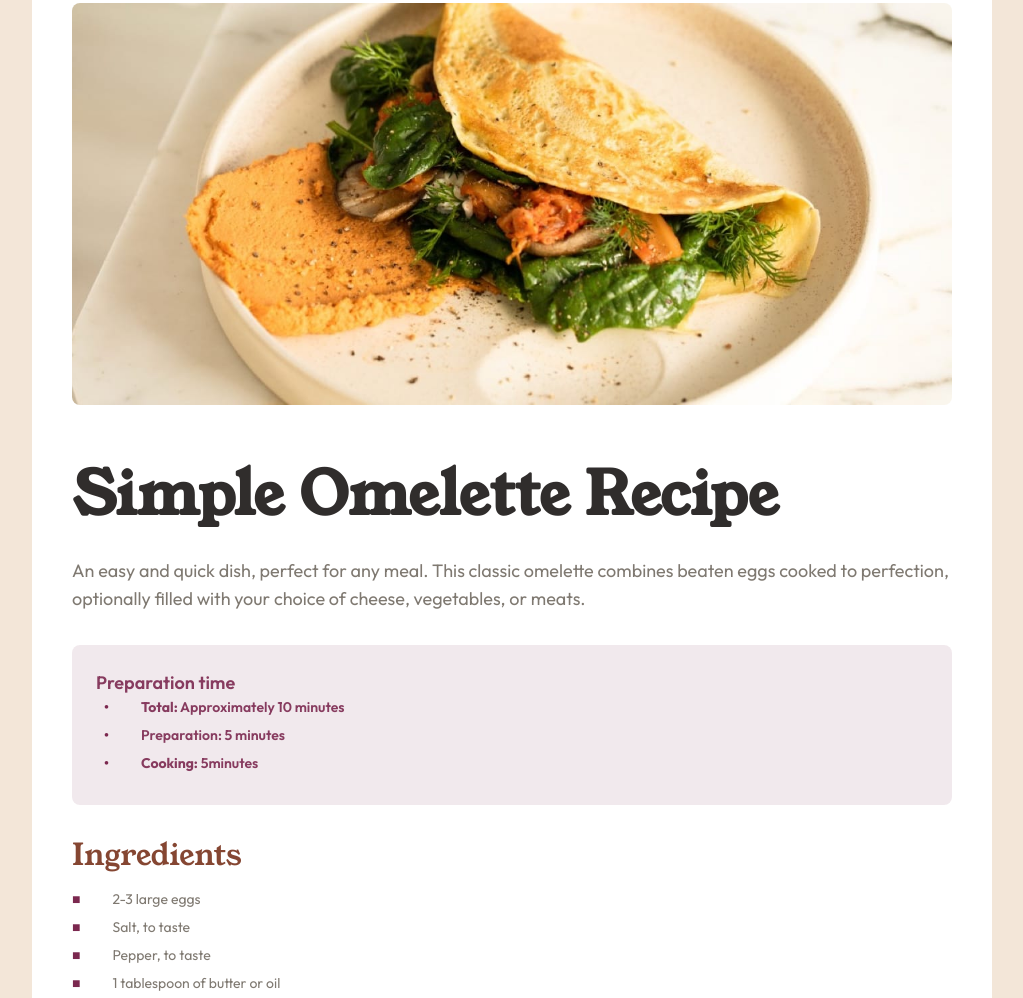
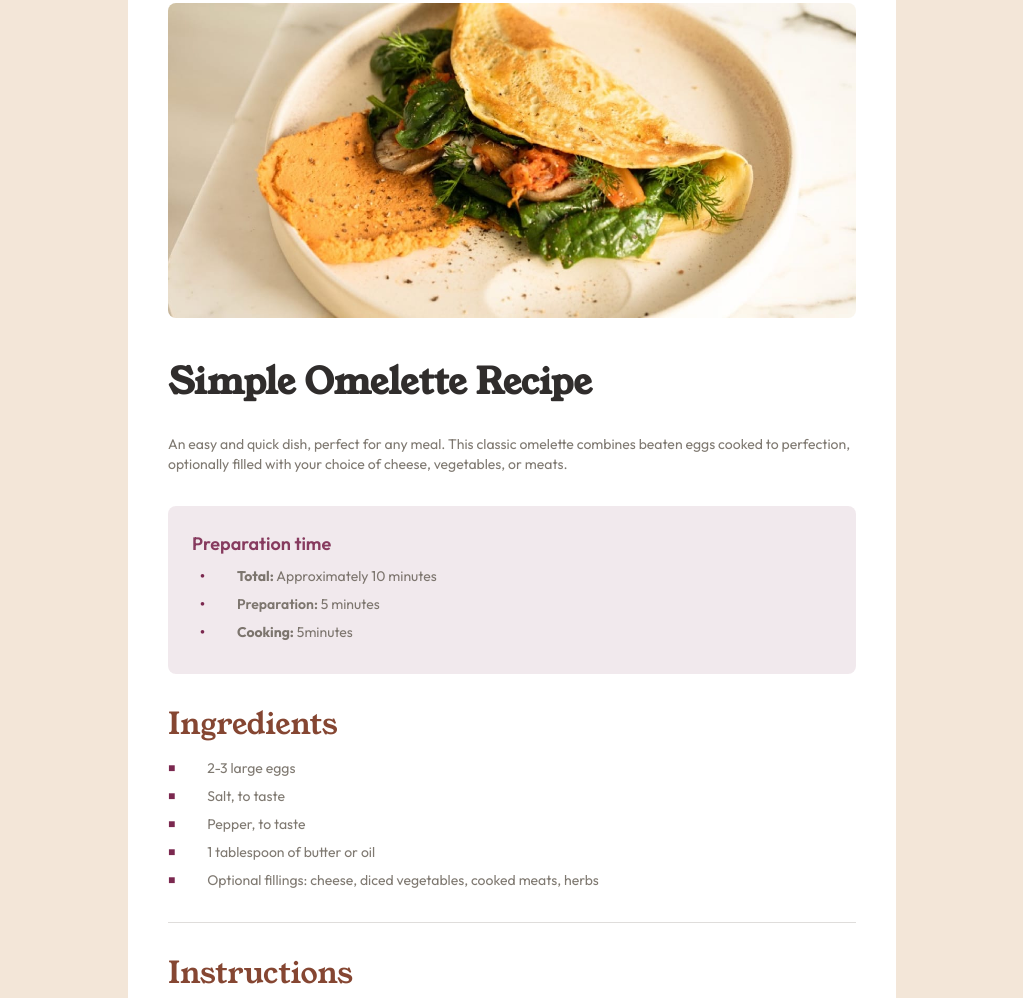
Before and after one commit to mirkobozzetto/recipe-page, a website: page index.html in a window 1280 px wide. Shown: the part 101-1099 px from the top of the page, without its empty margins (128-1151 px from the left). Drawn offline with Linux system fonts and the light colour scheme.

```diff
--- a/index.html
+++ b/index.html
@@ -19,7 +19,7 @@
   >
     <!--  -->
     <main
-      class="md:bg-white md:m-10 md:mx-32 md:my-16 md:rounded-xl md:w-3/4 font-outfit text-wengeBrown/80"
+      class="md:bg-white md:m-10 md:mx-32 md:my-16 md:rounded-2xl md:w-3/5 font-outfit text-wengeBrown/80"
     >
       <!--  -->
 
@@ -31,13 +31,13 @@
         />
       </section>
       <!--  -->
-      <section class="px-7 md:px-10 py-4 md:py-5">
+      <section class="px-7 md:px-10 py-4 md:py-1">
         <h1
-          class="mb-4 md:mb-8 font-bold font-young text-2xl text-darkCharcoal md:text-6xl"
+          class="mb-4 md:mb-8 font-bold font-young text-2xl text-darkCharcoal md:text-4xl"
         >
           Simple Omelette Recipe
         </h1>
-        <p class="md:mb-8">
+        <p class="md:mb-8 text-xs md:text-sm">
           An easy and quick dish, perfect for any meal. This classic omelette
           combines beaten eggs cooked to perfection, optionally filled with your
           choice of cheese, vegetables, or meats.
@@ -46,7 +46,7 @@
         <div class="bg-darkrapberry/10 my-6 p-3 md:p-6 rounded-lg">
           <h2 class="mb-2 font-semibold text-darkrapberry/90">
             Preparation time
-          </h>
+          </h2>
 
           <ul class="pl-2 text-xs md:text-sm list-none">
             <li class="flex items-center mb-1 md:mb-2 w-44 md:w-auto">
@@ -83,35 +83,35 @@
         <ul class="mt-4 text-xs md:text-sm list-none">
           <li class="flex items-center mb-1 md:mb-2">
             <span
-              class="mr-4 md:mr-8 font-extrabold text-[9px] text-darkrapberry md:text-sm"
+              class="mr-4 md:mr-8 font-extrabold text-[9px] text-darkrapberry md:text-xs"
               >■</span
             >
             <span>2-3 large eggs</span>
           </li>
           <li class="flex items-center mb-1 md:mb-2">
             <span
-              class="mr-4 md:mr-8 font-extrabold text-[9px] text-darkrapberry md:text-sm"
+              class="mr-4 md:mr-8 font-extrabold text-[9px] text-darkrapberry md:text-xs"
               >■</span
             >
             <span>Salt, to taste</span>
           </li>
           <li class="flex items-center mb-1 md:mb-2">
             <span
-              class="mr-4 md:mr-8 font-extrabold text-[9px] text-darkrapberry md:text-sm"
+              class="mr-4 md:mr-8 font-extrabold text-[9px] text-darkrapberry md:text-xs"
               >■</span
             >
             <span>Pepper, to taste</span>
           </li>
           <li class="flex items-center mb-1 md:mb-2">
             <span
-              class="mr-4 md:mr-8 font-extrabold text-[9px] text-darkrapberry md:text-sm"
+              class="mr-4 md:mr-8 font-extrabold text-[9px] text-darkrapberry md:text-xs"
               >■</span
             >
             <span>1 tablespoon of butter or oil</span>
           </li>
           <li class="flex items-center mb-1 md:mb-2">
             <span
-              class="mr-4 md:mr-8 font-extrabold text-[9px] text-darkrapberry md:text-sm"
+              class="mr-4 md:mr-8 font-extrabold text-[9px] text-darkrapberry md:text-xs"
               >■</span
             >
             <span
```
Also changed, not shown: src/output.css.
